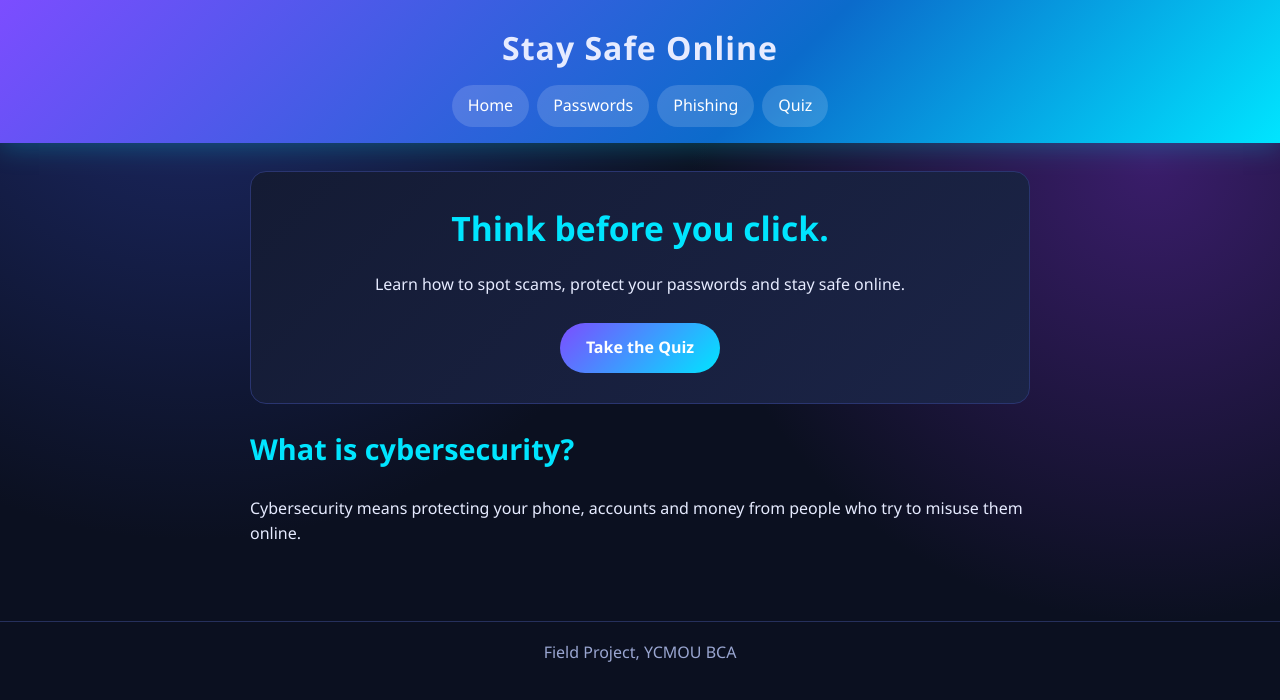
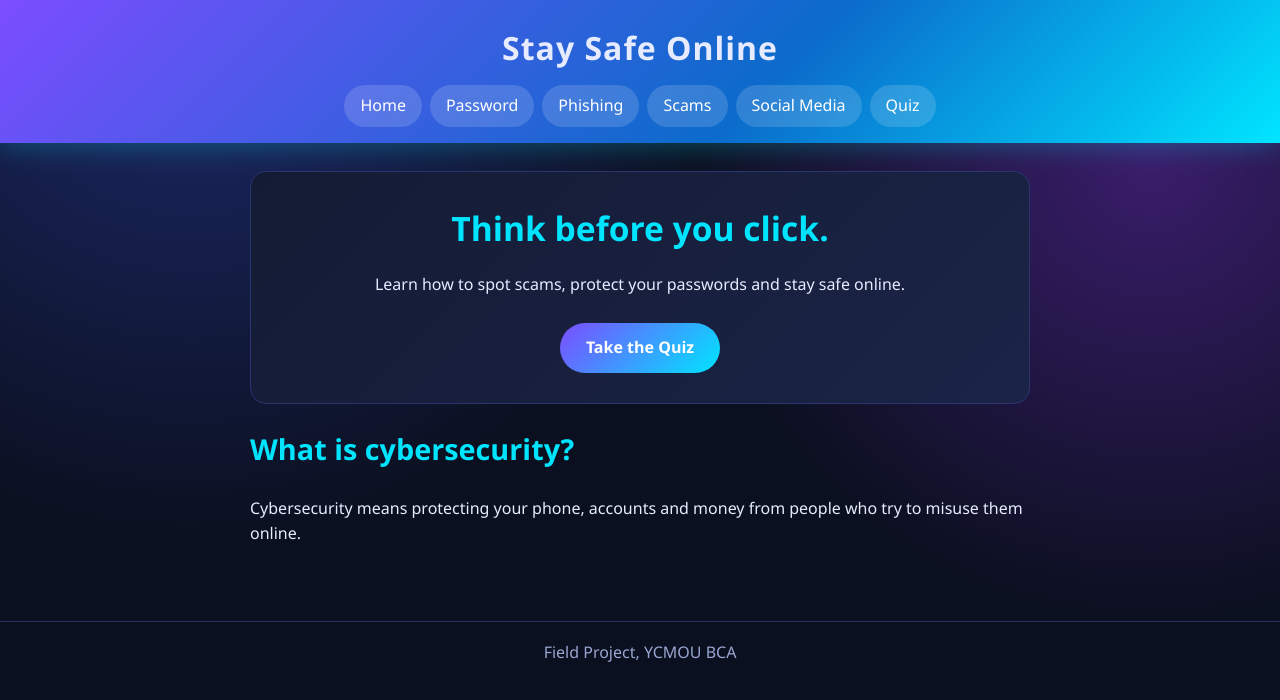
Before and after one commit to RIA-55/cybersecurity-project, a plain HTML site: page index.html in a window 1280 px wide. Drawn offline with Linux system fonts and the light colour scheme.

Commit message:
Revise index.html with updated navigation and content
Updated navigation links and added new sections for scams and social media.

```diff
--- a/index.html
+++ b/index.html
@@ -11,9 +11,11 @@
     <h1>Stay Safe Online</h1>
     <nav>
       <a href="index.html">Home</a>
-      <a href="#">Passwords</a>
-      <a href="#">Phishing</a>
-      <a href="#">Quiz</a>
+      <a href="password.html">Password</a>
+      <a href="phishing.html">Phishing</a>
+      <a href="scams.html">Scams</a>
+      <a href="social.html">Social Media</a>
+      <a href="quiz.html">Quiz</a>
     </nav>
   </header>
 
```
